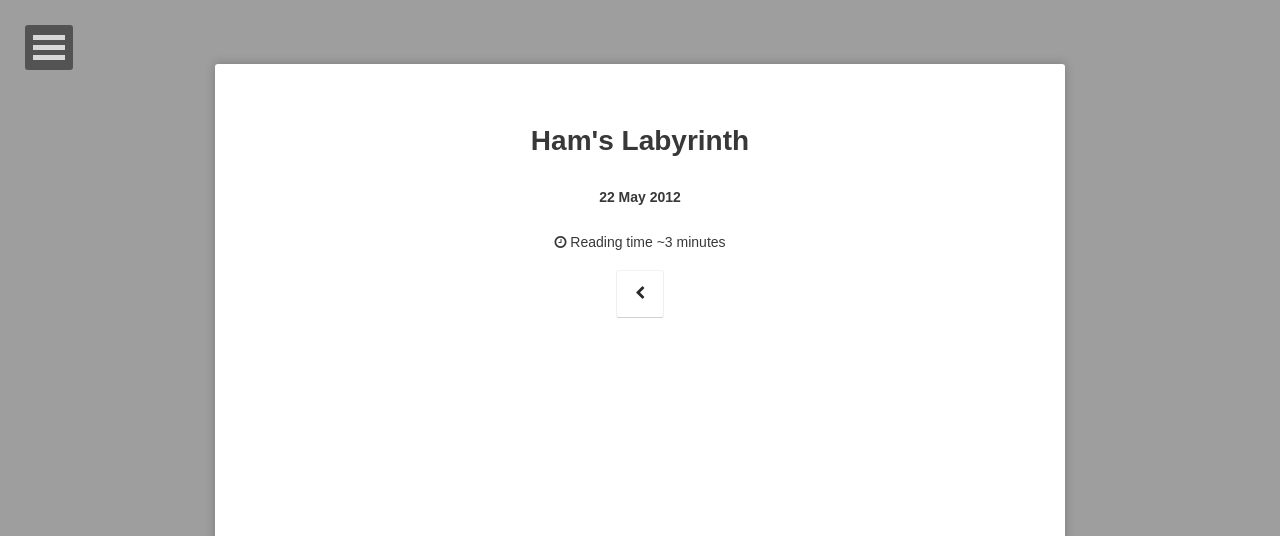
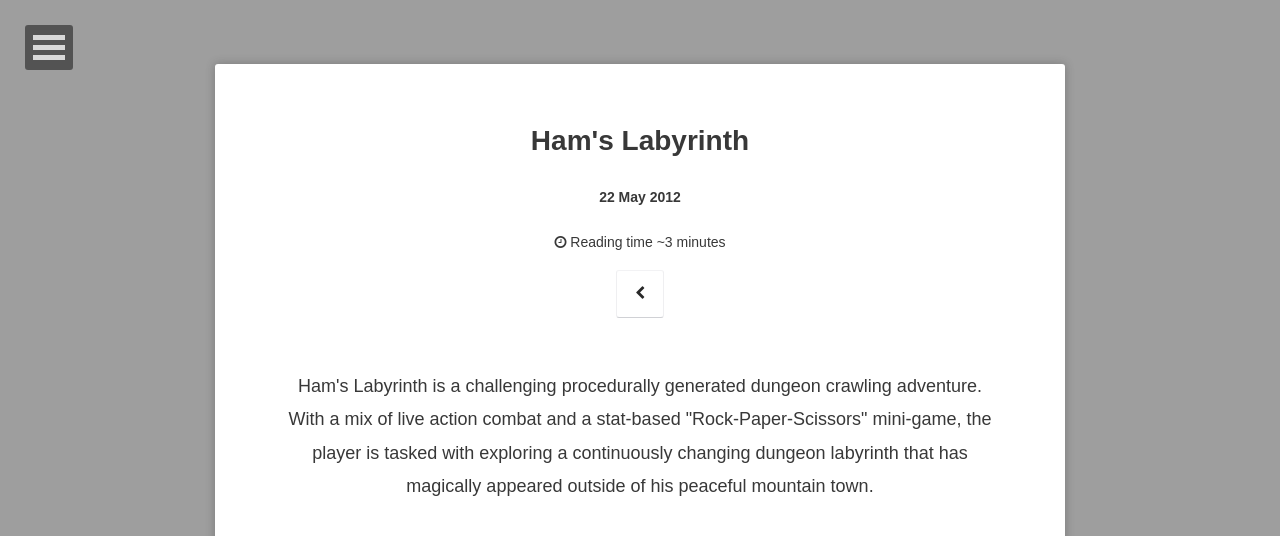
Before and after one commit to BaladiDogGames/baladidoggames.github.io, a Jekyll site: the page built from _posts/2013-06-24-HamsLabyrinth.md, in a window 1280 px wide. Shown: the top 536 px of the page. Built offline with Jekyll 4.4.1, drawn with Linux system fonts in a browser that asks for light colours; some web fonts are replaced; comment, search, counter and statistics services are not loaded; grey boxes are pictures that could not be loaded.

Commit message:
postupdate

```diff
--- a/_posts/2013-06-24-HamsLabyrinth.md
+++ b/_posts/2013-06-24-HamsLabyrinth.md
@@ -6,6 +6,8 @@ excerpt: "Third person procedurally generated dungeon adventure."
 tags: [sample post, readability, test]
 comments: true
 ---
+
+
 <div style="text-align: center;">
 <div style="text-align: justify;">
 <h4>
@@ -14,7 +16,7 @@ comments: true
 <h4>
 </h4>
 <div style="text-align: center;">
-<span style="background-color: black; color: white; font-family: inherit;"><span style="background-color: white; font-size: large; font-weight: normal; text-align: center; white-space: pre-wrap;"><span style="white-space: pre-wrap;">Ham's Labyrinth <span style="font-family: inherit;">is a c</span>hallenging procedurally generated </span><span style="white-space: pre-wrap;">dungeon crawling adventure. With a mix of live action combat and a stat-based "Rock-Paper-Scissors" mini-game, the player is tasked with exploring a continuously changing dungeon labyrinth that has magically appeared outside of his peaceful mountain town.</span></span></span></div>
+<span style="background-color: black; font-family: inherit;"><span style="background-color: white; font-size: large; font-weight: normal; text-align: center; white-space: pre-wrap;"><span style="white-space: pre-wrap;">Ham's Labyrinth <span style="font-family: inherit;">is a c</span>hallenging procedurally generated </span><span style="white-space: pre-wrap;">dungeon crawling adventure. With a mix of live action combat and a stat-based "Rock-Paper-Scissors" mini-game, the player is tasked with exploring a continuously changing dungeon labyrinth that has magically appeared outside of his peaceful mountain town.</span></span></span></div>
 </div>
 </div>
 </div>
@@ -31,7 +33,7 @@ comments: true
 <div style="text-align: center;">
 <span style="font-family: inherit;"><span style="background-color: white; font-family: inherit; white-space: pre-wrap;">The mystery behind the Labyrinth is unknown, although that was not the only peculiar event that happened the night it appeared. The hero of our story, Ham, was out hunting for food like he does every night, when he came across a rather odd-looking boar. Having not eaten for 2 days, Ham was quick to the strike. Even more odd was that he could have sworn he heard the creature speak before the killing blow made contact. Either way, he had his prize and so he carried the boar home to prepare for a feast. The night after devouring the boar-made-ham (Ham's favorite!), Ham fell into a deep slumber which was filled with dreams of a great victory to be found at the bottom of the Labyrinth.</span></span></div>
 <span style="background-color: white;"><span style="font-family: inherit;">
-<span style="background-color: black; color: white;"></span></span>
+<span style="background-color: black;"></span></span>
 </span><br />
 <div style="text-align: center;">
 <span style="font-family: inherit;"><span style="background-color: white;"><span style="color: white; font-family: inherit;"><span id="docs-internal-guid-7b386818-79d7-ca13-aafb-073a0e25f6d7"><span style="vertical-align: baseline; white-space: pre-wrap;"><span style="color: white;">When Ham awoke, he noticed to his great surprise, that the very same Hambone that he ate clean the night before, was found on his kitchen's table looking full of tasty meat. Not one to question a good thing, Ham made himself a boar breakfast and went back to sleep. Again, our hero dreamed of the treasures and fame one may find at the bottom of the Labyrinth. </span></span></span></span><span style="color: white; font-family: inherit;"><span id="docs-internal-guid-7b386818-79d7-ca13-aafb-073a0e25f6d7"><span style="vertical-align: baseline; white-space: pre-wrap;"><span style="color: white;">Having awoke a few hours later, Ham was astonished to find the seemingly magic Hambone had once again replenished itself! Taking this as a sign, our hero decided then and there that with the help of this magic hambone, he would be the first adventurer to survive the trip into the dark and dangerous labyrinth! Ham quickly grabbed the hambone and the rest of his gear, and started his way into town...</span></span></span></span></span></span></div>
@@ -84,6 +86,7 @@ Sword - &nbsp;Bow - Wand - Ham!</span></h3>
 <a href="http://1.bp.blogspot.com/-bulxt_RY-fQ/VpLWBteZEhI/AAAAAAAAHcs/jt34zSmdlkI/s1600/HowToPlay1.png" imageanchor="1" style="margin-left: 1em; margin-right: 1em;"><span style="background-color: white; color: black; font-family: inherit;"><img border="0" src="https://1.bp.blogspot.com/-bulxt_RY-fQ/VpLWBteZEhI/AAAAAAAAHcs/jt34zSmdlkI/s1600/HowToPlay1.png" /></span></a></div>
 <div style="clear: both; text-align: center;">
 <span style="background-color: white;"><br /></span>
+<br />
 <div style="text-align: center;">
 <span style="color: white;"><span style="background-color: white; font-family: inherit;">As a last act of&nbsp;desperation, a player can decide to use the magic hambone which has a chance of being beneficial or&nbsp;detrimental&nbsp;to the player. The player can increase their chance of a positive outcome by putting points into the Ham stat.</span></span><br />
 <span style="color: white;"><span style="background-color: white; font-family: inherit;"><br /></span></span></div>
@@ -99,19 +102,22 @@ Sword - &nbsp;Bow - Wand - Ham!</span></h3>
 </div>
 <div style="clear: both; text-align: center;">
 <span style="background-color: white;"><br /></span>
+<br />
 <div style="text-align: center;">
-<span style="background-color: black; color: white; font-family: inherit;"><a href="http://4.bp.blogspot.com/-i8xvlBmll7M/VpmAoWocn8I/AAAAAAAAHhA/xQrAWEk94QI/s1600/gif_lowlight2_20.gif" imageanchor="1" style="background-color: white; font-family: inherit; margin-left: 1em; margin-right: 1em;"><img border="0" height="358" src="https://4.bp.blogspot.com/-i8xvlBmll7M/VpmAoWocn8I/AAAAAAAAHhA/xQrAWEk94QI/s640/gif_lowlight2_20.gif" width="640" /></a></span></div>
+<span style="background-color: black; font-family: inherit;"><a href="http://4.bp.blogspot.com/-i8xvlBmll7M/VpmAoWocn8I/AAAAAAAAHhA/xQrAWEk94QI/s1600/gif_lowlight2_20.gif" imageanchor="1" style="background-color: white; font-family: inherit; margin-left: 1em; margin-right: 1em;"><img border="0" height="358" src="https://4.bp.blogspot.com/-i8xvlBmll7M/VpmAoWocn8I/AAAAAAAAHhA/xQrAWEk94QI/s640/gif_lowlight2_20.gif" width="640" /></a></span></div>
 <span style="background-color: white; font-family: inherit;">
 </span></div>
 <div style="clear: both; text-align: center;">
 <span style="background-color: white;"><br /></span>
-<span style="background-color: white;"><span style="background-color: black; color: white; font-family: inherit;"></span><br /></span>
+<span style="background-color: white;"><span style="background-color: black; font-family: inherit;"></span><br /></span>
+<br />
 <div style="text-align: center;">
-<span style="background-color: black; color: white; font-family: inherit;"><a href="http://2.bp.blogspot.com/-xejmPhnEmyI/VpmAqEICpWI/AAAAAAAAHhI/TloaxE1y0IY/s1600/gif_highlight2_20.gif" imageanchor="1" style="background-color: white; font-family: inherit; margin-left: 1em; margin-right: 1em;"><img border="0" height="358" src="https://2.bp.blogspot.com/-xejmPhnEmyI/VpmAqEICpWI/AAAAAAAAHhI/TloaxE1y0IY/s640/gif_highlight2_20.gif" width="640" /></a></span></div>
+<span style="background-color: black; font-family: inherit;"><a href="http://2.bp.blogspot.com/-xejmPhnEmyI/VpmAqEICpWI/AAAAAAAAHhI/TloaxE1y0IY/s1600/gif_highlight2_20.gif" imageanchor="1" style="background-color: white; font-family: inherit; margin-left: 1em; margin-right: 1em;"><img border="0" height="358" src="https://2.bp.blogspot.com/-xejmPhnEmyI/VpmAqEICpWI/AAAAAAAAHhI/TloaxE1y0IY/s640/gif_highlight2_20.gif" width="640" /></a></span></div>
 <span style="background-color: white; font-family: inherit;">
 </span></div>
 <div style="clear: both; text-align: center;">
 <span style="background-color: white;"><br /></span>
+<br />
 <div style="text-align: center;">
 <h2 style="clear: both;">
 <span style="background-color: white; font-family: inherit; font-size: x-large;">The Development</span></h2>
@@ -131,6 +137,7 @@ Sword - &nbsp;Bow - Wand - Ham!</span></h3>
 <div>
 <div style="text-align: center;">
 <span style="background-color: white;"><br /></span>
+<br />
 <div style="text-align: center;">
 <span style="background-color: white;"><br /></span></div>
 <div style="text-align: center;">
```
